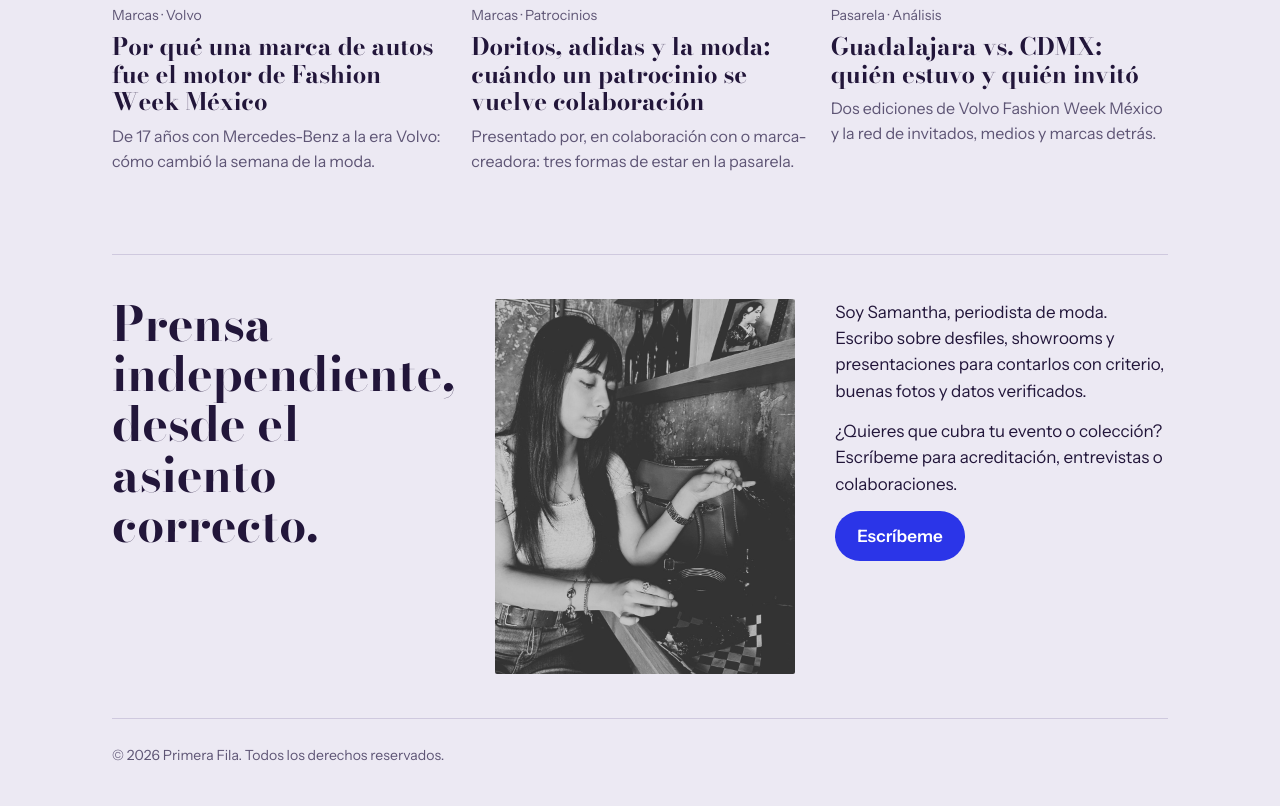
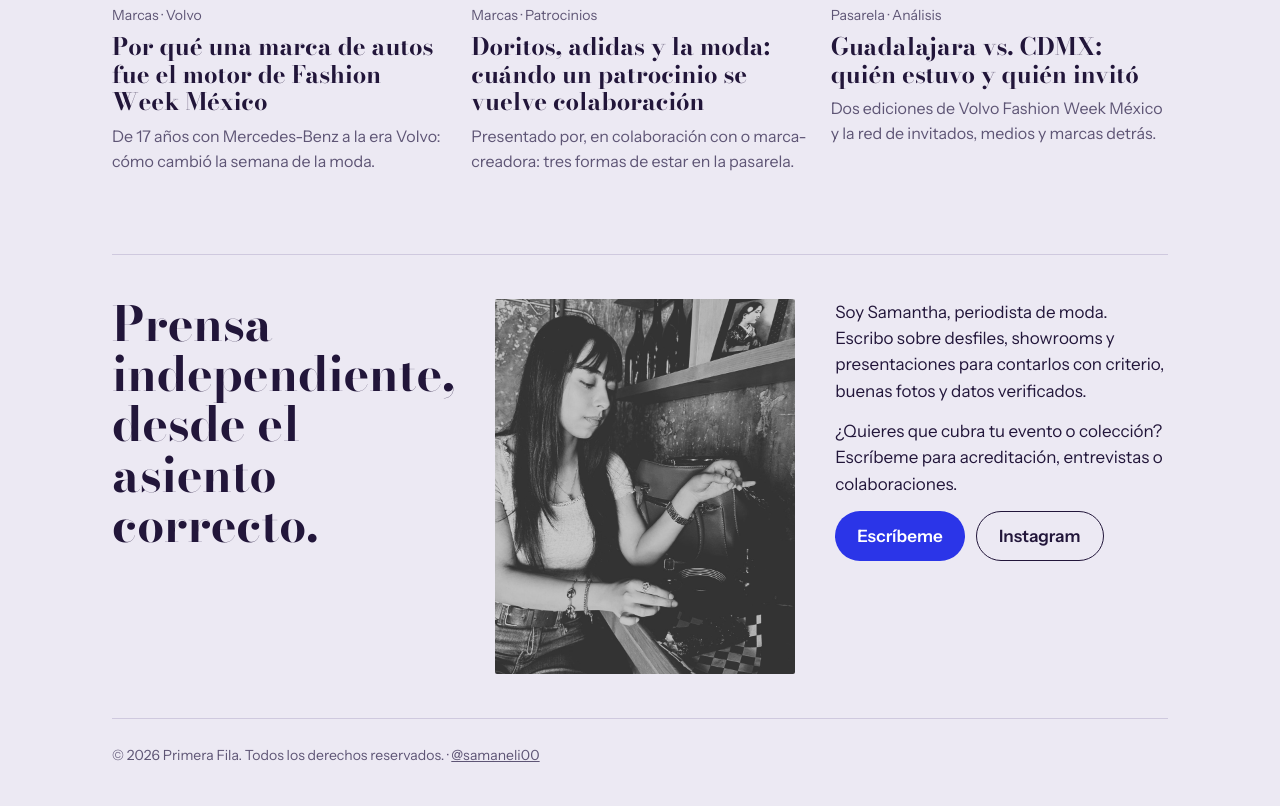
Before and after one commit to disenosam/Enprimerafila.mx, a plain HTML site: page index.html in a window 1280 px wide. Shown: the part 1749-2555 px from the top of the page. Drawn offline with nearby package versions, Linux system fonts and the light colour scheme.

Commit message:
Enhance footer and contact section with Instagram link
Added Instagram link to footer and contact section.

```diff
--- a/index.html
+++ b/index.html
@@ -72,6 +72,8 @@ section.about h2{font:700 clamp(30px,5vw,48px)/1.05 "Bodoni Moda",serif;margin:0
 .retrato img{display:block;width:100%;height:auto;aspect-ratio:4/5;object-fit:cover;border-radius:2px}
 section.about p{margin:0 0 14px;max-width:52ch}
 .btn{display:inline-block;background:var(--accent);color:var(--on-accent);padding:12px 22px;border-radius:999px;text-decoration:none;font-weight:600}
+.btn.alt{background:transparent;color:var(--ink);border:1.5px solid var(--ink);padding:10.5px 22px;margin-left:8px}
+.btn.alt:hover{border-color:var(--accent);color:var(--accent)}
 footer{padding:26px 0 40px;border-top:1px solid var(--line);font-size:14px;color:var(--muted)}
 
 @media (max-width:760px){
@@ -115,10 +117,11 @@ footer{padding:26px 0 40px;border-top:1px solid var(--line);font-size:14px;color
       <p>Soy Samantha, periodista de moda. Escribo sobre desfiles, showrooms y presentaciones para contarlos con criterio, buenas fotos y datos verificados.</p>
       <p id="contacto">¿Quieres que cubra tu evento o colección? Escríbeme para acreditación, entrevistas o colaboraciones.</p>
       <a class="btn" href="mailto:thedisenoclub@gmail.com">Escríbeme</a>
+      <a class="btn alt" href="https://www.instagram.com/samaneli00/" target="_blank" rel="noopener">Instagram</a>
     </div>
   </section>
 
-  <footer>© 2026 Primera Fila. Todos los derechos reservados.</footer>
+  <footer>© 2026 Primera Fila. Todos los derechos reservados. · <a href="https://www.instagram.com/samaneli00/" target="_blank" rel="noopener">@samaneli00</a></footer>
 </div>
 
 <script>
```
